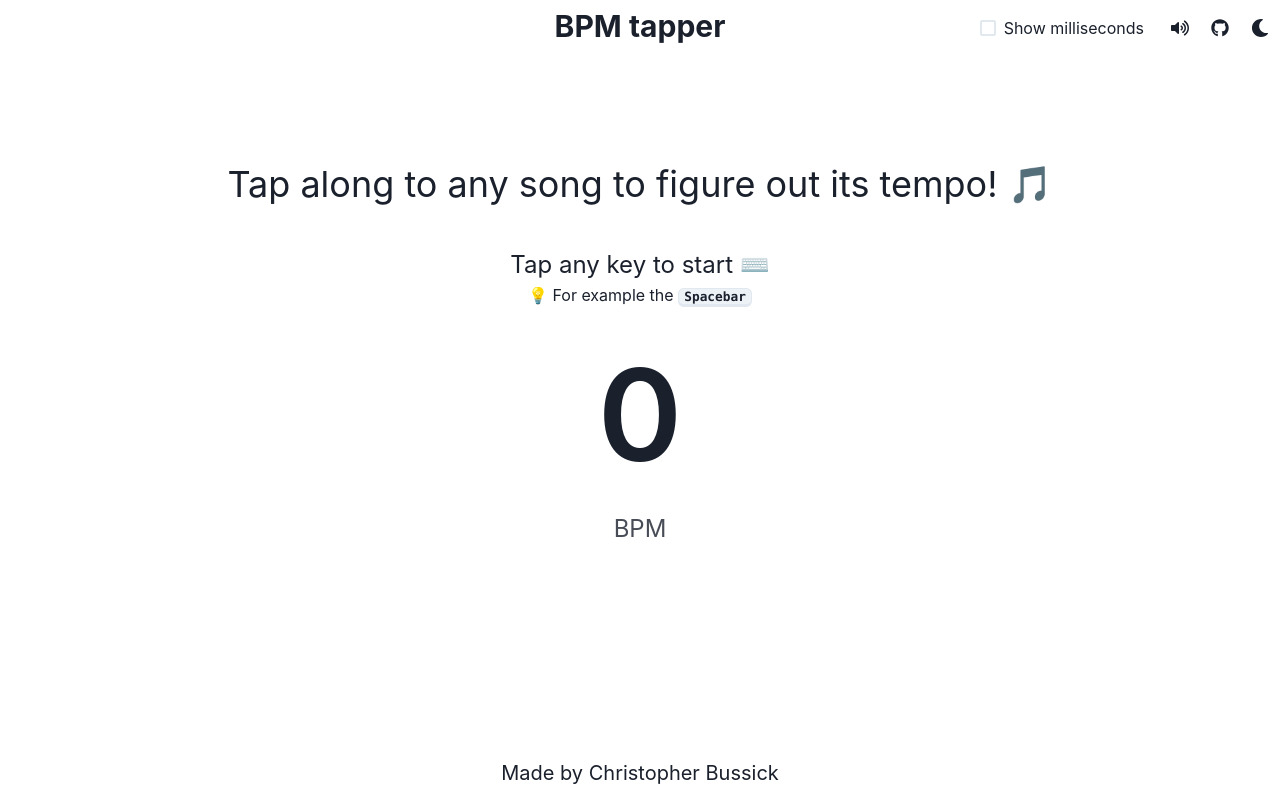
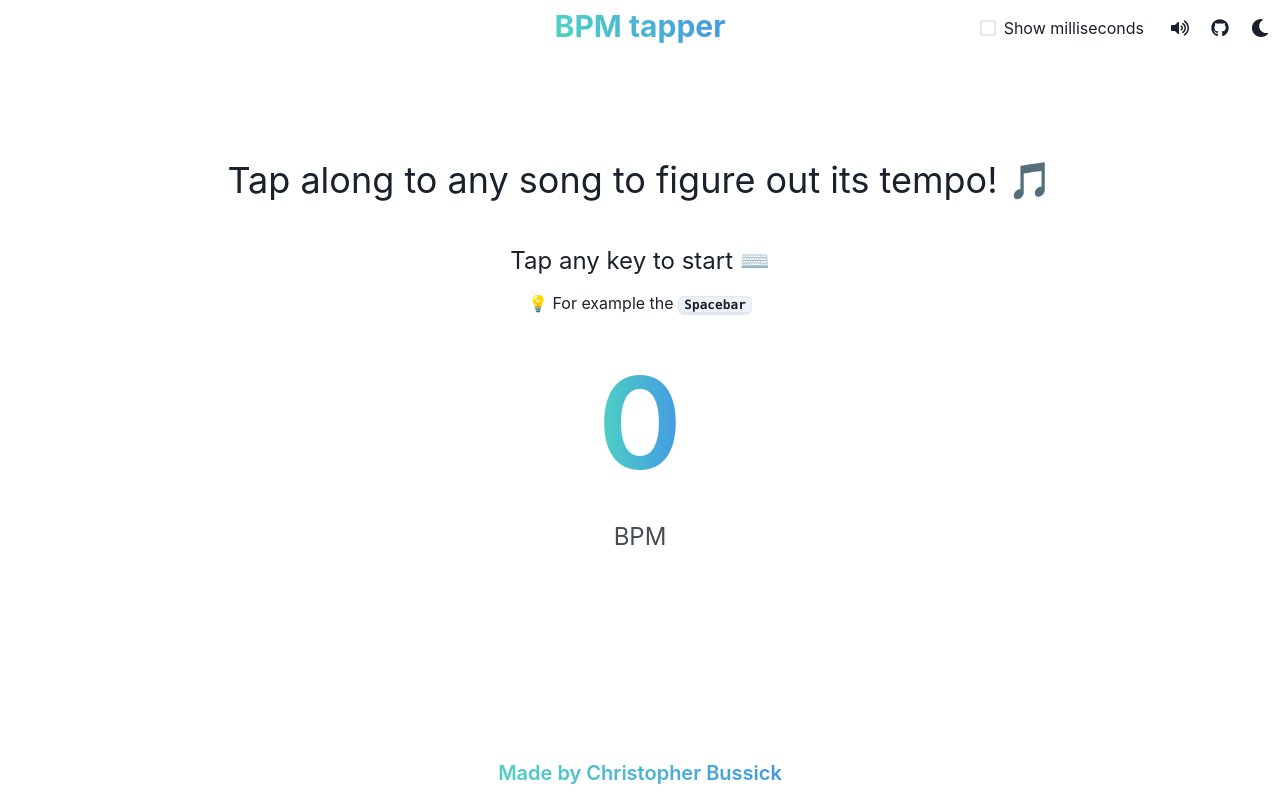
Before and after one commit to cbussick/bpm-tapper, a React (Create React App) app: page / in a window 1280 px wide. Built offline with nearby package versions, Linux system fonts and the light colour scheme.

Commit message:
Styling, finetuning, add gradients

```diff
--- a/src/App.tsx
+++ b/src/App.tsx
@@ -1,16 +1,14 @@
-import { Box, ChakraProvider, Container, Grid, Text } from "@chakra-ui/react";
+import { Box, Container, Grid, Text } from "@chakra-ui/react";
 import React, { useState } from "react";
 import BTBpmDisplay from "./components/BTBpmDisplay/BTBpmDisplay";
 import { BTFooter } from "./components/BTFooter/BTFooter";
 import { BTHeader } from "./components/BTHeader/BTHeader";
-import { customTheme } from "./theme/customTheme";
 
 export const App = (): JSX.Element => {
   const [showMilliseconds, setShowMilliseconds] = useState<boolean>(false);
   const [playAudio, setPlayAudio] = useState<boolean>(true);
 
   return (
-    <ChakraProvider theme={customTheme}>
     <Box textAlign="center" fontSize="xl" height="100vh">
       <Grid templateColumns="repeat(1fr, 3)" gap={6} height="100%">
         <BTHeader
@@ -33,6 +31,5 @@ export const App = (): JSX.Element => {
         <BTFooter />
       </Grid>
     </Box>
-    </ChakraProvider>
   );
 };
--- a/src/components/BTBpmDisplay/BTBpmDisplay.tsx
+++ b/src/components/BTBpmDisplay/BTBpmDisplay.tsx
@@ -12,6 +12,7 @@ import {
 } from "@chakra-ui/react";
 import React from "react";
 import { getBpmInMillisecondFormat } from "../../helpers/getBpmInMillisecondFormat";
+import { textGradient } from "../../helpers/getTextGradient";
 import tapSound from "../../resources/sounds/tap-sound.wav";
 import {
   BTBpmDisplayProps,
@@ -31,14 +32,16 @@ function BTBpmDisplay(props: BTBpmDisplayProps): JSX.Element {
     <>
       <VStack spacing={3}>
         <Collapse in={!isCalculating}>
-          <Text fontSize="2xl">Tap any key to start ⌨️</Text>
+          <Text fontSize="2xl" mb={3}>
+            Tap any key to start ⌨️
+          </Text>
           <Text fontSize="md">
             💡 For example the <Kbd>Spacebar</Kbd>
           </Text>
         </Collapse>
         <Tooltip hasArrow label="Click to copy" placement="right">
           <Stat onClick={copyBpmToClipboard} cursor="copy">
-            <StatNumber fontSize="9xl">
+            <StatNumber fontSize="9xl" bgGradient={textGradient} bgClip="text">
               {props.showMilliseconds
                 ? getBpmInMillisecondFormat(bpm)
                 : Math.round(bpm)}
@@ -51,6 +54,8 @@ function BTBpmDisplay(props: BTBpmDisplayProps): JSX.Element {
           This is important when users use the spacebar or enter for tapping, as having it focussed would lead
           to problems then */}
           <Button
+            colorScheme="blue"
+            variant="outline"
             onMouseDown={(e) => e.preventDefault()}
             onClick={isCalculating ? resetBpm : undefined}
             cursor={isCalculating ? undefined : "default"}
--- a/src/components/BTBpmDisplay/BTBpmDisplayViewModel.tsx
+++ b/src/components/BTBpmDisplay/BTBpmDisplayViewModel.tsx
@@ -102,7 +102,7 @@ export const useBTBpmDisplayViewModel = (
     toast({
       title: "BPM Copied!",
       description: "The BPM were copied to your clipboard.",
-      status: "success",
+      status: "info",
       duration: 9000,
       isClosable: true,
     });
--- a/src/components/BTFooter/BTFooter.tsx
+++ b/src/components/BTFooter/BTFooter.tsx
@@ -1,5 +1,6 @@
 import { Flex, Link } from "@chakra-ui/react";
 import React from "react";
+import { textGradient } from "../../helpers/getTextGradient";
 
 export const BTFooter = (): JSX.Element => (
   <Flex as="footer" justify="center" py={3} alignSelf="flex-end">
@@ -7,6 +8,9 @@ export const BTFooter = (): JSX.Element => (
       href="https://www.cbussick.dev/"
       target="_blank"
       rel="noopener noreferrer"
+      bgGradient={textGradient}
+      bgClip="text"
+      fontWeight="semibold"
     >
       Made by Christopher Bussick
     </Link>
--- a/src/components/BTHeader/BTHeader.tsx
+++ b/src/components/BTHeader/BTHeader.tsx
@@ -10,6 +10,7 @@ import {
 } from "@chakra-ui/react";
 import React from "react";
 import { FaGithub, FaVolumeMute, FaVolumeUp } from "react-icons/fa";
+import { textGradient } from "../../helpers/getTextGradient";
 import { ColorModeSwitcher } from "../ColorModeSwitcher/ColorModeSwitcher";
 import { BTHeaderProps } from "./BTHeaderInterfaces";
 
@@ -28,7 +29,14 @@ export const BTHeader = (props: BTHeaderProps): JSX.Element => {
       alignSelf="flex-start"
     >
       <Spacer />
-      <Heading size="lg">BPM tapper</Heading>
+      <Heading
+        size="lg"
+        bgGradient={textGradient}
+        bgClip="text"
+        justifySelf="center"
+      >
+        BPM tapper
+      </Heading>
       <Flex justifySelf="flex-end">
         <Checkbox
           onChange={() =>
--- /dev/null
+++ b/src/helpers/getTextGradient.ts
@@ -0,0 +1 @@
+export const textGradient = "linear(to-r, teal.300, blue.400)";
--- a/src/index.tsx
+++ b/src/index.tsx
@@ -1,12 +1,15 @@
-import { ColorModeScript } from "@chakra-ui/react";
+import { ChakraProvider, ColorModeScript } from "@chakra-ui/react";
 import * as React from "react";
 import ReactDOM from "react-dom";
 import { App } from "./App";
+import { customTheme } from "./theme/customTheme";
 
 ReactDOM.render(
   <React.StrictMode>
     <ColorModeScript />
-    <App />
+    <ChakraProvider theme={customTheme}>
+      <App />
+    </ChakraProvider>
   </React.StrictMode>,
   document.getElementById("root")
 );
```
Lines whose indentation alone changed are shown as unchanged.
